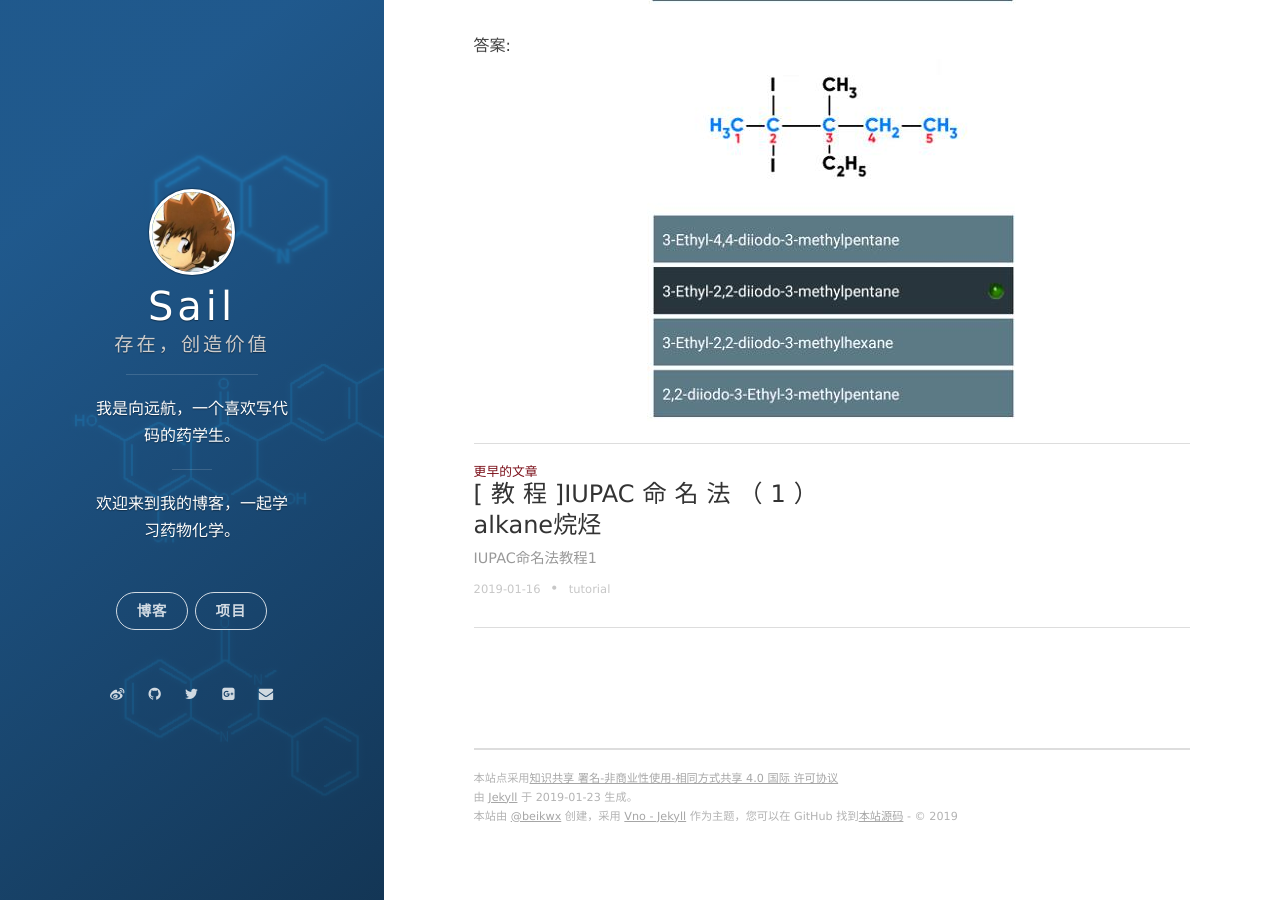
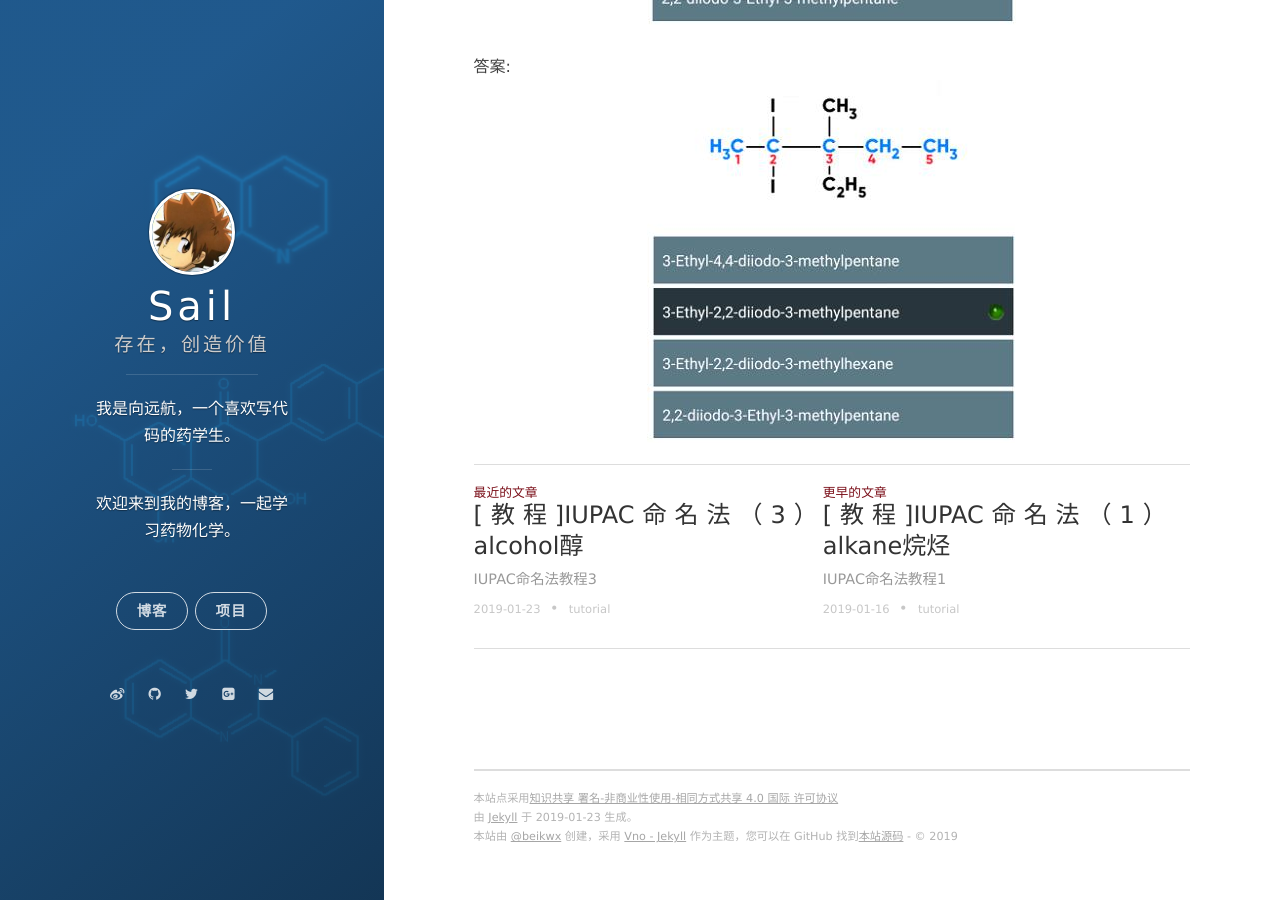
Before and after one commit to beikwx/beikwx.github.io, a Jekyll site: the page built from _posts/tutorial/2019-01-19-IUPAC2.md, in a window 1280 px wide and 900 px high, scrolled down 22396 px. Built offline with Jekyll 4.4.1, drawn with Linux system fonts in a browser that asks for light colours; nearby versions of some CDN libraries; comment, search, counter and statistics services are not loaded; some of the changed lines change nothing that is shown.

Commit message:
iupac教程3更新前2节

````diff
--- a/_posts/tutorial/2019-01-19-IUPAC2.md
+++ b/_posts/tutorial/2019-01-19-IUPAC2.md
@@ -30,6 +30,7 @@ I Iodine -> Iodo- -> -iodide
 2.如果碳链有2个以上，并且卤素是唯一的取代，编号要使碳编号最小。
 
 ![编号最小][02]
+
 ![编号最小][03]
 
 ### 练习题1(慢慢翻页)
--- /dev/null
+++ b/_posts/tutorial/2019-01-23-IUPAC3.md
@@ -0,0 +1,107 @@
+---
+layout: post
+title:  "[教程]IUPAC命名法（3）alcohol醇"
+date:   2019-01-23 21:00:00 +0800
+tags: tutorial
+excerpt: IUPAC命名法教程3
+---
+
+> 本文翻译自App：Iupac Nomenclature Class XII
+
+## Rules 1. Alcohol(醇)
+
+> 1.Select longest chain to which OH is attached, numbering the chain so that OH bearing carbon gets minimum number. For 1 or 2 carbon chains, numbering is not required.
+
+1.选择最长包含OH的链，编号。对于只有1到2个碳原子的碳链不需要编号。
+
+```markdown
+醇普通命名：
+将烷烃-e后缀改为-ol
+Methane 甲烷 -> methanol
+Ethane 乙烷 -> ethanol
+Propane 丙烷 -> propan-1-ol
+Butane 丁烷 -> butanol
+多元醇在词尾加入-di, -tri。烷烃ane结尾e需要保留
+1，2-ehthanediol 乙二醇
+```
+
+![编号][01]
+
+> 2.If other substituents are present besides OH, numbering the chain to give OH lowest number. If two sets of locants give OH same numbering, choose one in which alphabetically priority group gets lower number.
+
+2.如果除了OH还有别的取代基，让醇的位置最低。如果有多个醇的位置相同，让字母顺序靠前的基团在前面。
+
+![多个编号][02]
+
+> 3.Write name by alphabetically listing substituents followed by name of parent alkane replacing last 'e' by '-locant of OH -ol'
+
+3.书写时，按照字母顺序列出取代基。最后面将母链烷烃后面的"e"换成"-醇位置-ol"
+
+![书写][03]
+
+### 练习题1(慢慢翻页)
+下面化合物的正确命名是？
+![习题1][04]
+答案:
+![习题1答案][05]
+
+### 练习题2(慢慢翻页)
+下面化合物的正确命名是？
+![习题2][06]
+答案:
+![习题2答案][07]
+
+### 练习题3(慢慢翻页)
+下面化合物的正确命名是？
+![习题3][08]
+答案:
+![习题3答案][09]
+
+### Rule 2.Polyhydricalcohol(多羟基醇)
+
+> 1.If two or more OH are present, retain 'e' of alkane and add prefix like di,tri etc to 'ol' according to number of OH groups.
+
+1.如果有2个以上的OH，保留烷烃的"e"并在"ol"前面加入di/tri等前缀。
+
+![多个羟基][10]
+
+> 2.While selecting chain for poly hydric alcohols, select a chain to which all OH are attached.
+
+2.选择多个羟基的母链时，选择所有羟基都在上面的母链。
+
+![选择母链][11]
+
+> 3.If more than one OH are attached to cycloalkane, give 1 to any one OH in such a way that other OH and any other group, if presents, get minimum locant.
+
+3.如果环烷烃上有多个羟基，将羟基编号为1再编号其他基团。
+
+![环烷烃编号][12]
+
+### 练习题1(慢慢翻页)
+下面化合物的正确命名是？
+![习题1][13]
+答案:
+![习题1答案][14]
+
+### 练习题2(慢慢翻页)
+下面化合物的正确命名是？
+![习题2][15]
+答案:
+![习题2答案][16]
+
+[01]: /assets/images/20190123/01.jpg
+[02]: /assets/images/20190123/02.jpg
+[03]: /assets/images/20190123/03.jpg
+[04]: /assets/images/20190123/04.jpg
+[05]: /assets/images/20190123/05.jpg
+[06]: /assets/images/20190123/06.jpg
+[07]: /assets/images/20190123/07.jpg
+[08]: /assets/images/20190123/08.jpg
+[09]: /assets/images/20190123/09.jpg
+[10]: /assets/images/20190123/10.jpg
+[11]: /assets/images/20190123/11.jpg
+[12]: /assets/images/20190123/12.jpg
+[13]: /assets/images/20190123/13.jpg
+[14]: /assets/images/20190123/14.jpg
+[15]: /assets/images/20190123/15.jpg
+[16]: /assets/images/20190123/16.jpg
````
Also changed, not shown: assets/images/20190123/01.jpg (added), assets/images/20190123/02.jpg (added), assets/images/20190123/03.jpg (added), assets/images/20190123/04.jpg (added), assets/images/20190123/05.jpg (added), assets/images/20190123/06.jpg (added), assets/images/20190123/07.jpg (added), assets/images/20190123/08.jpg (added), assets/images/20190123/09.jpg (added), assets/images/20190123/10.jpg (added), assets/images/20190123/11.jpg (added), assets/images/20190123/12.jpg (added), assets/images/20190123/13.jpg (added), assets/images/20190123/14.jpg (added), 2 more files.
